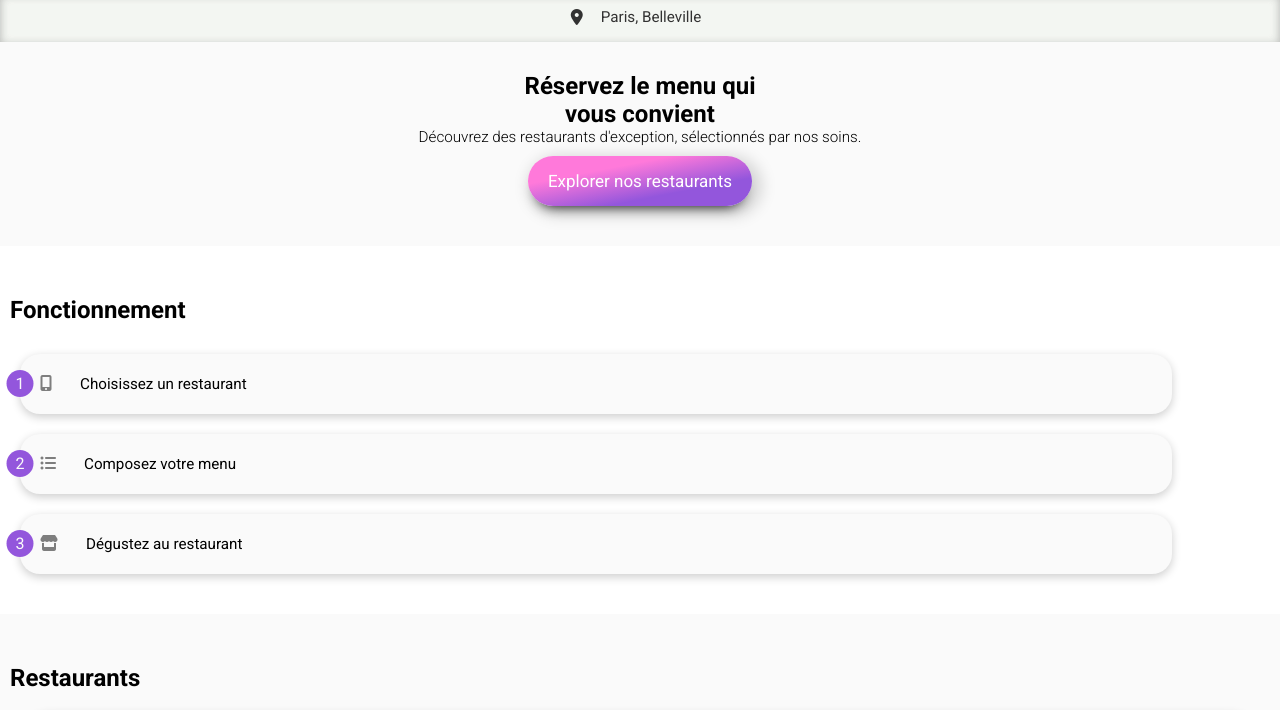
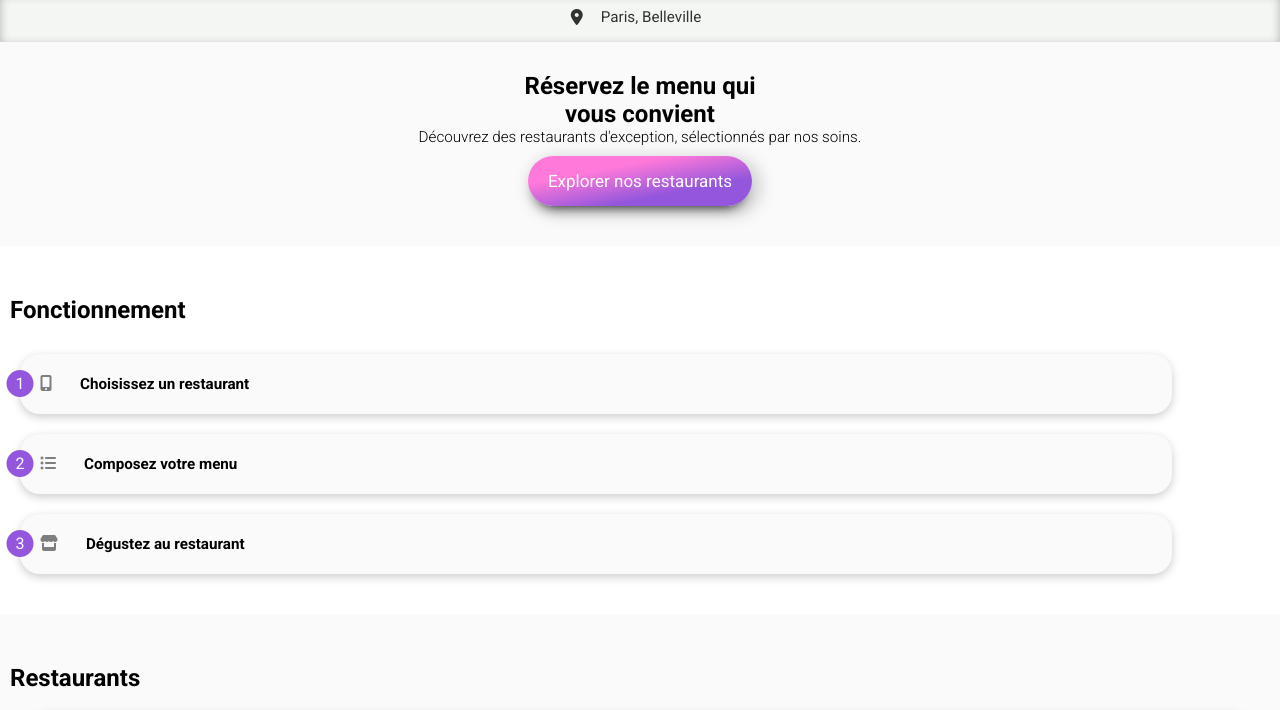
Before and after one commit to Pampott/P3-OhmyFood, a website: page index.html in a window 1280 px wide. Shown: the part 66-776 px from the top of the page. Drawn offline with Linux system fonts and the light colour scheme; a web font is replaced by a local one.

Commit message:
Légère modif'

```diff
--- a/scss/pages/_accueil.scss
+++ b/scss/pages/_accueil.scss
@@ -45,6 +45,9 @@
       position: relative;
       @include bg-part ($cd-background-section);
 
+       p {
+         font-weight: bold;
+       }
     }
         &__part:hover{
         animation: hovercolor 300ms both;
```
Also changed, not shown: scss/style.css, 1 other file.
